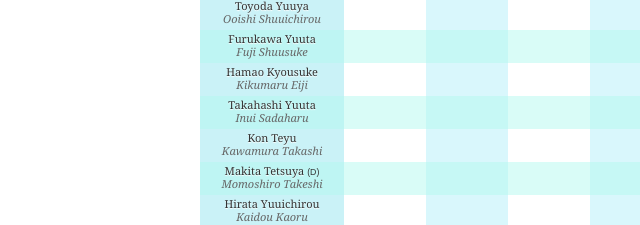
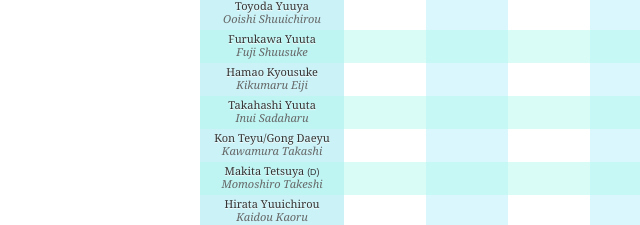
Before and after one commit to adevyish/adevyish.github.io, a plain HTML site: page tenimyu/cast/index.html in a window 1280 px wide. Shown: the part 1510-1735 px from the top of the page, 0-640 px from the left. Drawn offline with nearby package versions, Linux system fonts and the light colour scheme.

Commit message:
Add alternate spelling for Kon Teyu

```diff
--- a/tenimyu/cast/index.html
+++ b/tenimyu/cast/index.html
@@ -290,7 +290,7 @@
       <td><em>Takahashi Yuuta</em><div>Inui Sadaharu</div></td>
     </tr>
     <tr>
-      <td><em>Kon Teyu</em><div>Kawamura Takashi</div></td>
+      <td><em>Kon Teyu/Gong Daeyu</em><div>Kawamura Takashi</div></td>
     </tr>
     <tr class="alt">
       <td><em>Makita Tetsuya</em> <small>(D)</small><div>Momoshiro Takeshi</div></td>
@@ -1071,7 +1071,7 @@
     <td></td> <td></td> <td>guest appearance</td>
   </tr>
   <tr>
-    <td class="hide"><em>Kon Teyu</em> <div>Kawamura Takashi</div></td>
+    <td class="hide"><em>Kon Teyu/Gong Daeyu</em> <div>Kawamura Takashi</div></td>
     <td></td> <td></td> <td></td> <td></td> <td></td> <td></td>
     <td></td> <td></td> <td></td> <td></td> <td></td>
     <td></td> <td></td> <td></td> <td></td> <td></td>
@@ -1168,7 +1168,7 @@
     <td>●</td> <td>●</td> <td>□</td>
   </tr>
   <tr>
-    <td class="hide"><em>Kon Teyu</em> <div>Kawamura Takashi</div></td>
+    <td class="hide"><em>Chou Ikko</em> <div>Kawamura Takashi</div></td>
     <td></td> <td></td> <td></td> <td></td> <td></td> <td></td>
     <td></td> <td></td> <td></td> <td></td> <td></td>
     <td></td> <td></td> <td></td> <td></td> <td></td>
```
